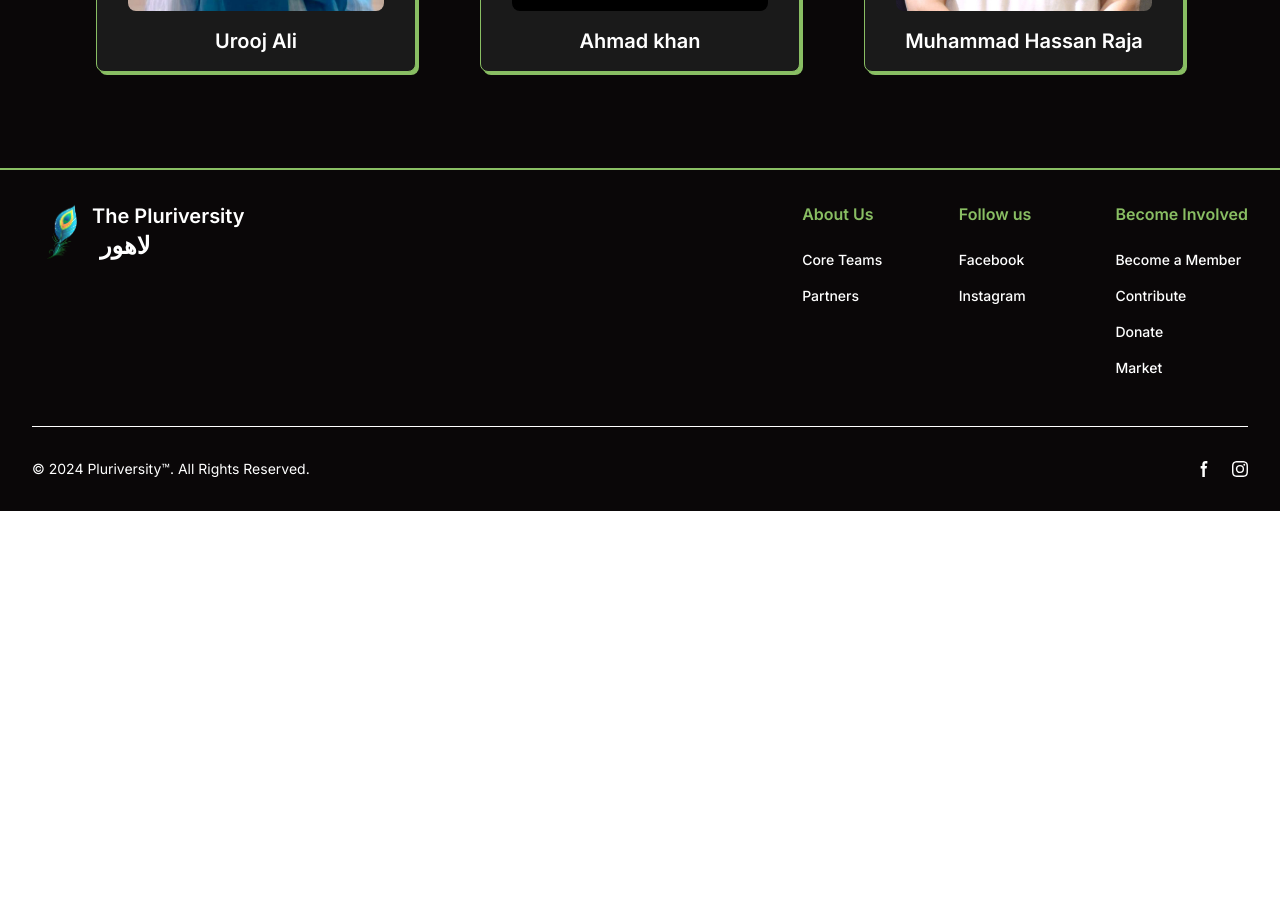
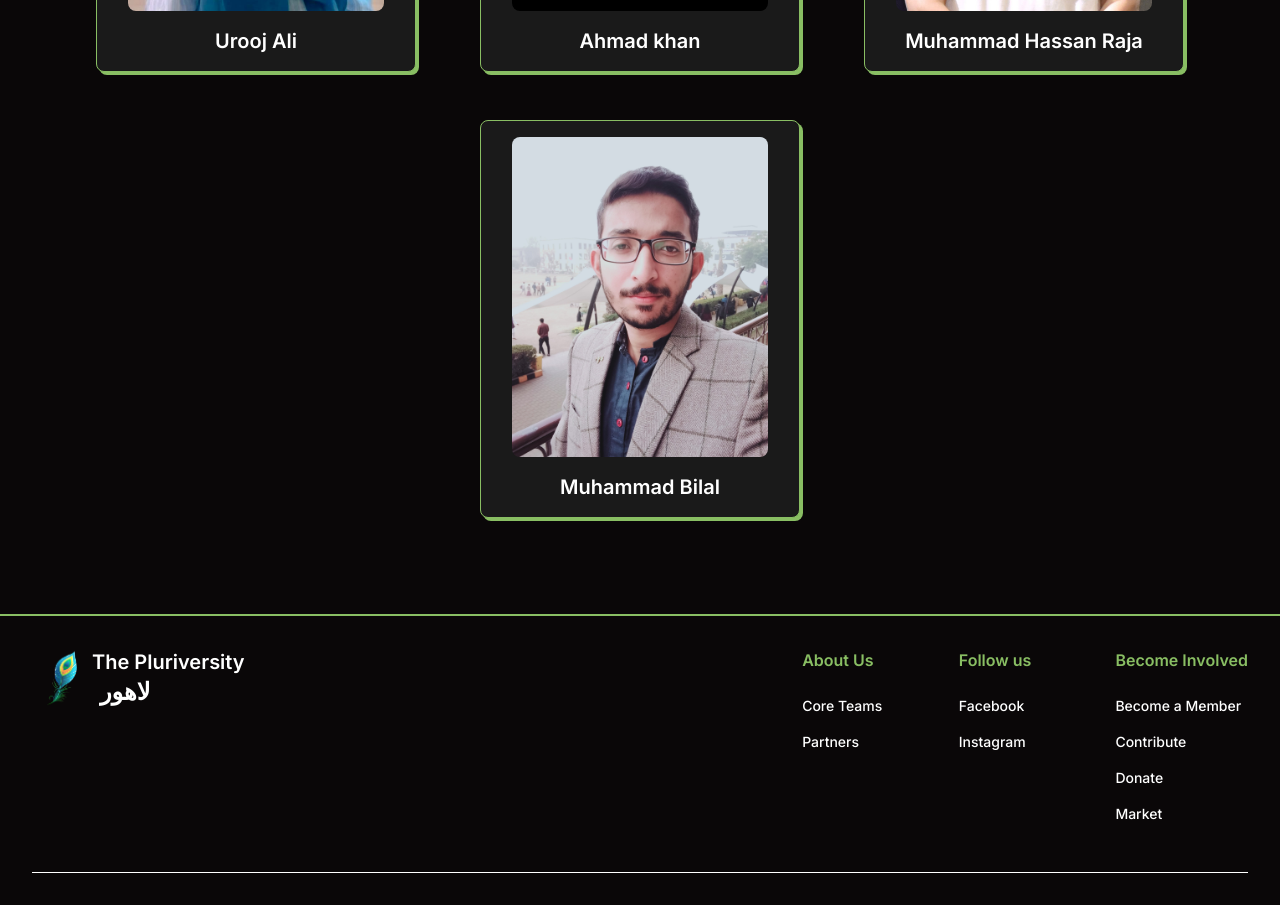
Before and after one commit to ayeshag7/Pluriversity, a Next.js app: page /teams in a window 1280 px wide. Shown: the part 5060-5965 px from the top of the page. Before the commit the page ends 5571 px from the top, so only its background shows below. Built offline with nearby package versions, Linux system fonts and the light colour scheme.

Commit message:
Added another inventive member

```diff
--- a/src/app/teams/[memberId]/page.js
+++ b/src/app/teams/[memberId]/page.js
@@ -156,6 +156,12 @@ export default function page ({params}) {
     name: "Muhammad Hassan Raja",
     description: "A BS International Relations student with a minor in Economics, focusing on global politics and economic strategies. Research includes analyzing the Kashmir conflict post-Article 370’s revocation. Aims to further specialize through an MBA, with a strong interest in global business.",
     profilePicture: "it-mem1.jpeg"
+  },
+  {
+    id: "inventive-mem-7",
+    name: "Muhammad Bilal",
+    description: "Muhammad Bilal, originally from Sargodha, holds an MPhil in International Relations, with a keen interest in human rights. He has experience working as a Visiting Faculty member at the University of Sargodha and is currently serving as a lecturer at the University of Lahore, Sargodha Campus.",
+    profilePicture: "it-mem7.jpeg"
   }
   ];
 
--- a/src/app/teams/page.js
+++ b/src/app/teams/page.js
@@ -159,6 +159,12 @@ const page = () => {
     name: "Muhammad Hassan Raja",
     description: "A BS International Relations student with a minor in Economics, focusing on global politics and economic strategies. Research includes analyzing the Kashmir conflict post-Article 370’s revocation. Aims to further specialize through an MBA, with a strong interest in global business.",
     profilePicture: "it-mem1.jpeg"
+  },
+  {
+    id: "inventive-mem-7",
+    name: "Muhammad Bilal",
+    description: "Muhammad Bilal, originally from Sargodha, holds an MPhil in International Relations, with a keen interest in human rights. He has experience working as a Visiting Faculty member at the University of Sargodha and is currently serving as a lecturer at the University of Lahore, Sargodha Campus.",
+    profilePicture: "it-mem7.jpeg"
   }
   ];
 
```
Also changed, not shown: public/Images/it-mem7.jpeg (added).
